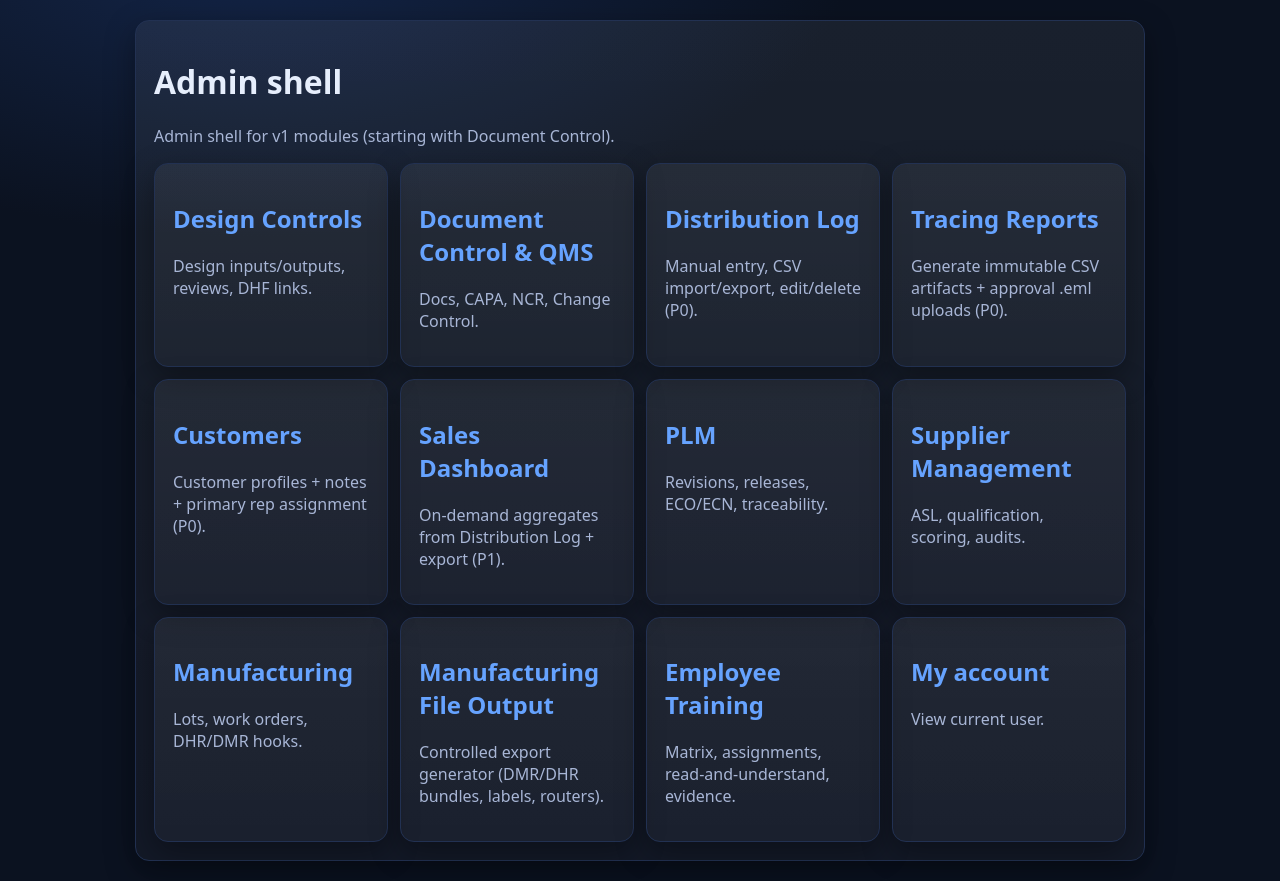
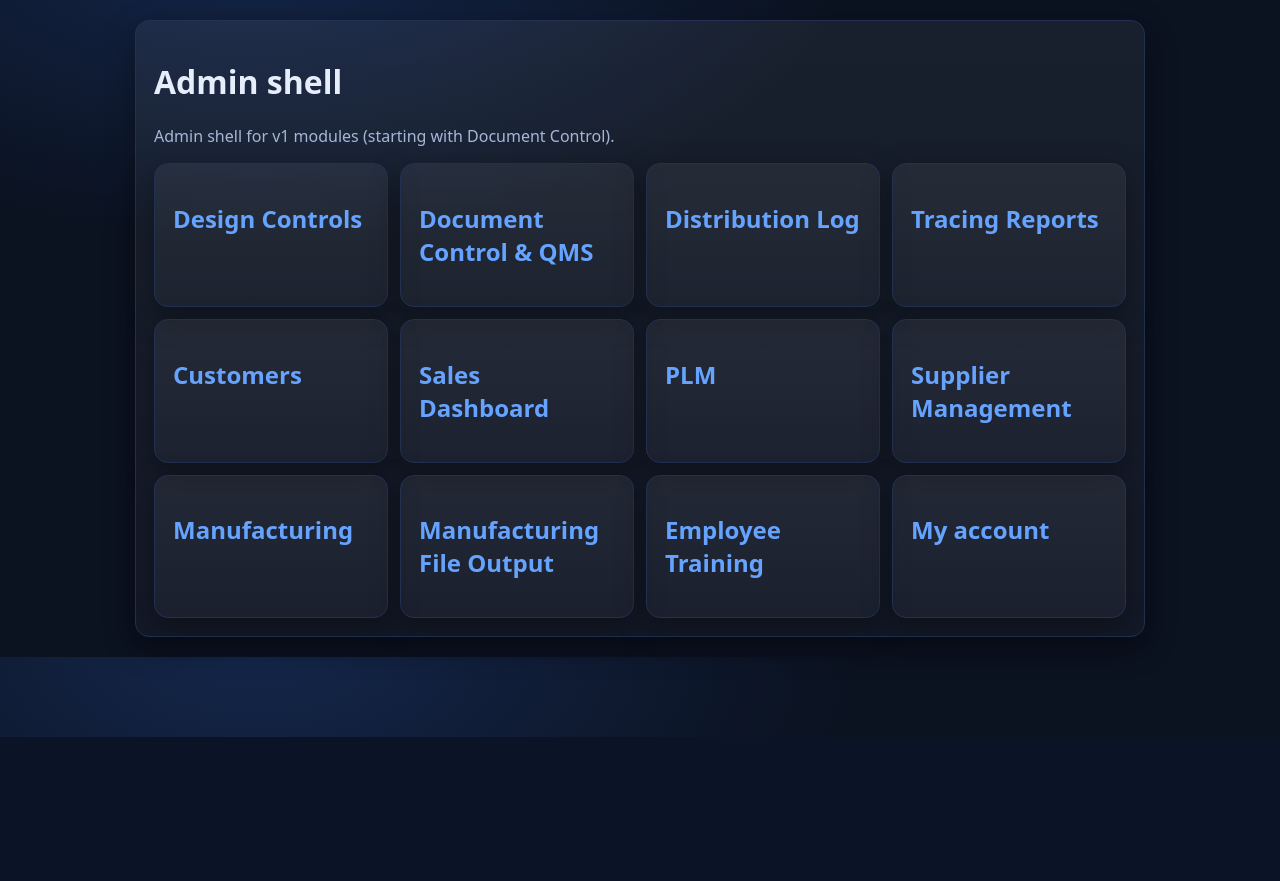
Before and after one commit to Ethan-Rao/SilqeQMS, a Python web app: template app/eqms/templates/admin/index.html in a window 1280 px wide. Shown: the part 63-944 px from the top of the page. After the commit the page ends 800 px from the top, so only its background shows below. Run offline with Jinja, Linux system fonts and the light colour scheme; the template is opened without the code that fills it, so the values that code supplies are empty.

Commit message:
Remove admin dashboard card subtitles

```diff
--- a/app/eqms/templates/admin/index.html
+++ b/app/eqms/templates/admin/index.html
@@ -7,51 +7,39 @@
     <div class="grid grid--cards">
       <a class="card card--link" href="{{ url_for('admin.module_stub', module_key='design-controls') }}">
         <h2>Design Controls</h2>
-        <p class="muted">Design inputs/outputs, reviews, DHF links.</p>
       </a>
       <a class="card card--link" href="{{ url_for('doc_control.list_documents') }}">
         <h2>Document Control & QMS</h2>
-        <p class="muted">Docs, CAPA, NCR, Change Control.</p>
       </a>
       <a class="card card--link" href="{{ url_for('rep_traceability.distribution_log_list') }}">
         <h2>Distribution Log</h2>
-        <p class="muted">Manual entry, CSV import/export, edit/delete (P0).</p>
       </a>
       <a class="card card--link" href="{{ url_for('rep_traceability.tracing_list') }}">
         <h2>Tracing Reports</h2>
-        <p class="muted">Generate immutable CSV artifacts + approval .eml uploads (P0).</p>
       </a>
       <a class="card card--link" href="{{ url_for('customer_profiles.customers_list') }}">
         <h2>Customers</h2>
-        <p class="muted">Customer profiles + notes + primary rep assignment (P0).</p>
       </a>
       <a class="card card--link" href="{{ url_for('rep_traceability.sales_dashboard') }}">
         <h2>Sales Dashboard</h2>
-        <p class="muted">On-demand aggregates from Distribution Log + export (P1).</p>
       </a>
       <a class="card card--link" href="{{ url_for('admin.module_stub', module_key='plm') }}">
         <h2>PLM</h2>
-        <p class="muted">Revisions, releases, ECO/ECN, traceability.</p>
       </a>
       <a class="card card--link" href="{{ url_for('admin.module_stub', module_key='suppliers') }}">
         <h2>Supplier Management</h2>
-        <p class="muted">ASL, qualification, scoring, audits.</p>
       </a>
       <a class="card card--link" href="{{ url_for('admin.module_stub', module_key='manufacturing') }}">
         <h2>Manufacturing</h2>
-        <p class="muted">Lots, work orders, DHR/DMR hooks.</p>
       </a>
       <a class="card card--link" href="{{ url_for('admin.module_stub', module_key='mfg-output') }}">
         <h2>Manufacturing File Output</h2>
-        <p class="muted">Controlled export generator (DMR/DHR bundles, labels, routers).</p>
       </a>
       <a class="card card--link" href="{{ url_for('admin.module_stub', module_key='training') }}">
         <h2>Employee Training</h2>
-        <p class="muted">Matrix, assignments, read-and-understand, evidence.</p>
       </a>
       <a class="card card--link" href="{{ url_for('admin.me') }}">
         <h2>My account</h2>
-        <p class="muted">View current user.</p>
       </a>
     </div>
   </div>
```
